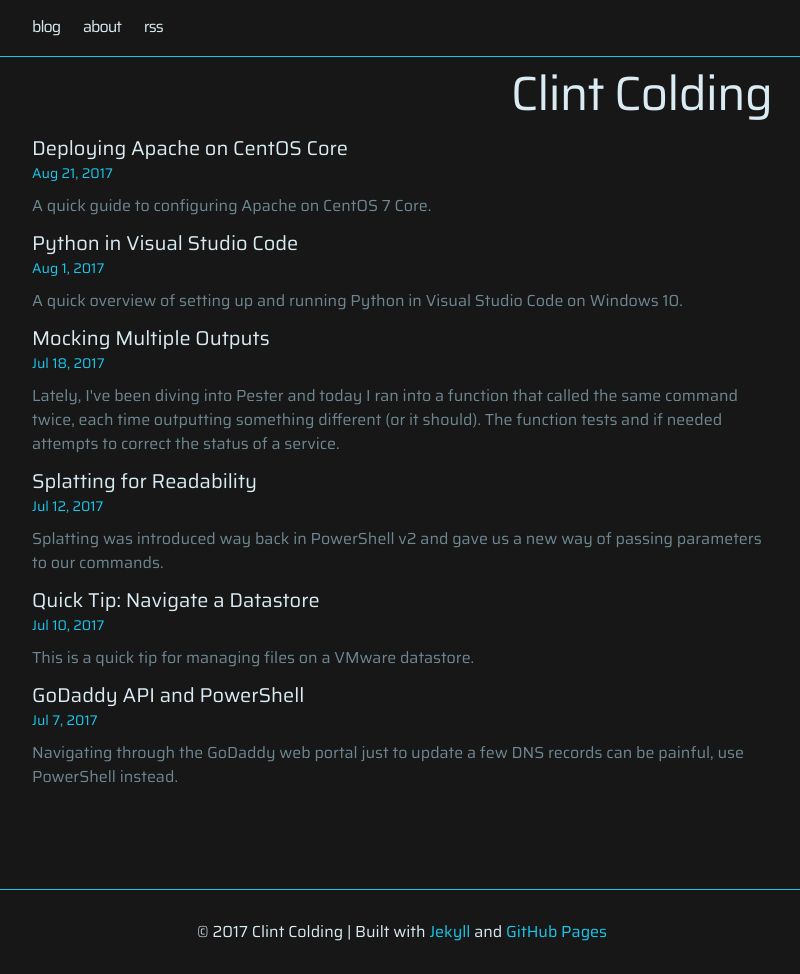
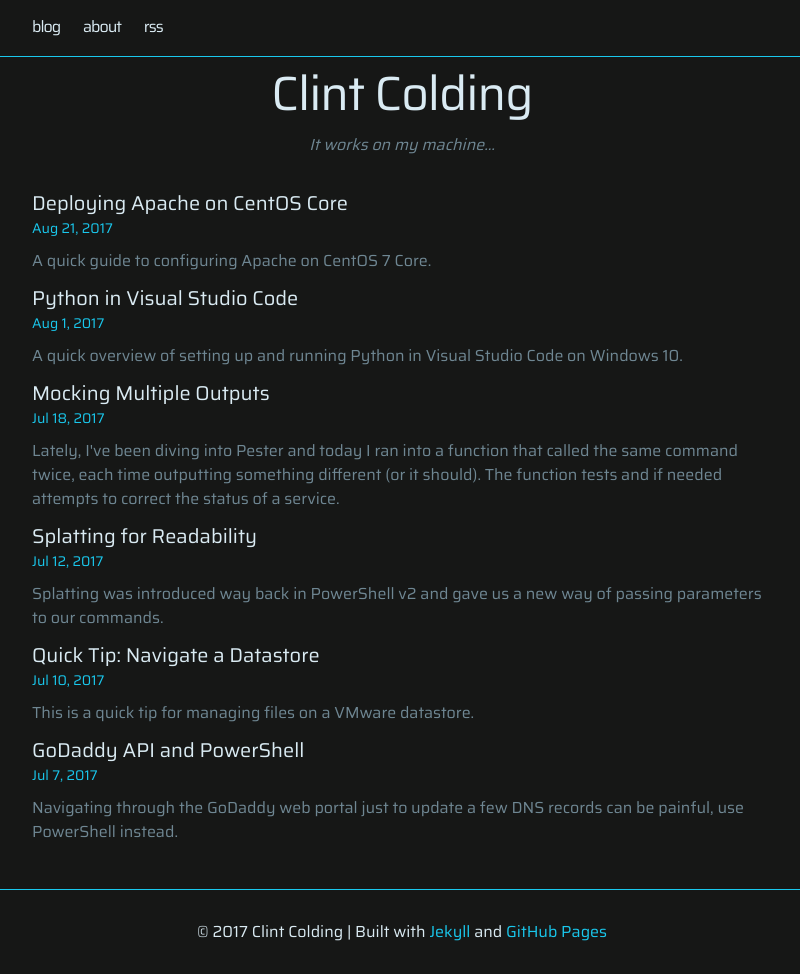
Before and after one commit to clintcolding/clintcolding.github.io, a Jekyll site: the page built from index.md, in a window 1280 px wide and 974 px high. Shown: the whole window, without its empty margins (238-1038 px from the left). Built offline with Jekyll 4.4.1, drawn with Linux system fonts in a browser that asks for light colours.

Commit message:
Updated site title and description

```diff
--- a/_config.yml
+++ b/_config.yml
@@ -1,7 +1,7 @@
 title: Clint Colding
 author: Clint Colding
 url: http://clintcolding.com
-description: > # this means to ignore newlines until "baseurl:"
+description: It works on my machine...
 
 
 twitter_username: theclintcolding
--- a/_layouts/home.html
+++ b/_layouts/home.html
@@ -5,6 +5,7 @@ layout: default
 <div class="home">
 
   <h1 class="site-title">{{ site.title }}</h1>
+  <h4 class="site-description">{{ site.description }}</h4>
 
   <!-- Content from index.md -->
 
--- a/_sass/minima/_layout.scss
+++ b/_sass/minima/_layout.scss
@@ -17,11 +17,20 @@
   @include relative-font-size(3);
   letter-spacing: -1px;
   line-height: 1;
-  text-align: right;
+  text-align: center;
+  padding-bottom: 0;
 
   @include media-query($on-laptop) {
     @include relative-font-size(2.25);
   }
+}
+
+.site-description {
+  text-align: center;
+  color: $grey-color;
+  padding-top: 0;
+  padding-bottom: 1rem;
+  font-style: italic;
 }
 
 .header-social {
```
